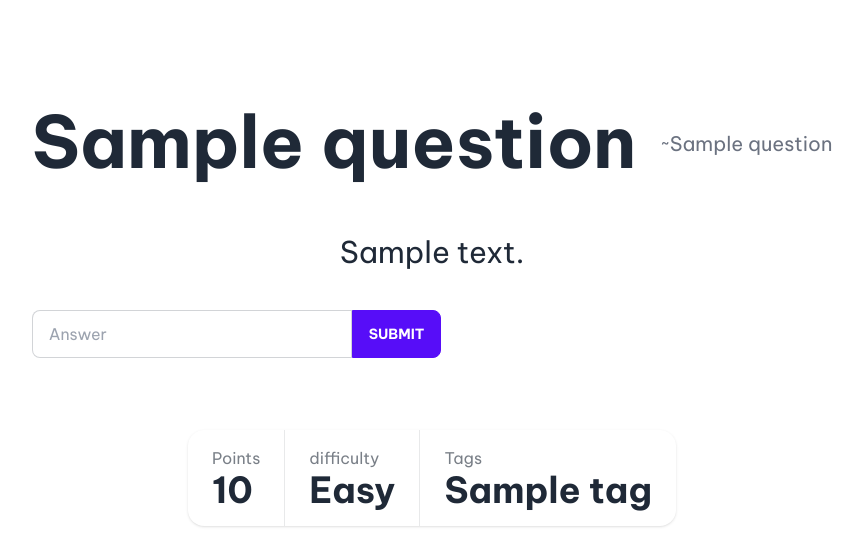
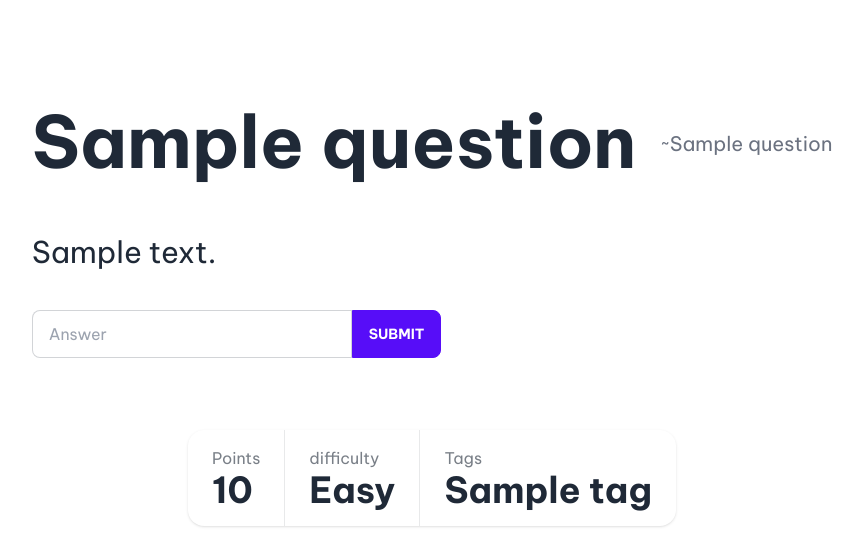
Before and after one commit to itsnishitjain/cryptforces, a Django app: page /problem/1 in a window 1280 px wide. Shown: the part 216-757 px from the top of the page, without its empty margins (208-1070 px from the left). Run offline with Django 4.2, Linux system fonts and the light colour scheme; a user stored in the database is signed in; tables that the repository leaves empty hold one stand-in row (values such as "Sample post"); style sheets or scripts are compiled from the project's sources; some libraries are stand-ins or nearby versions.

Commit message:
fixing alignment of question text

```diff
--- a/templates/problem.html
+++ b/templates/problem.html
@@ -41,7 +41,7 @@
             </p></a
           >
         </div>
-        <p class="text-3xl pt-14 pb-10">{{problem.question_text}}</p>
+        <p class="text-3xl pt-14 pb-10 text-left">{{problem.question_text}}</p>
         <form method="POST">
           {% csrf_token %}
           <div class="input-group">
```
Also changed, not shown: templates/all_problems.html (+9 -3 lines).
